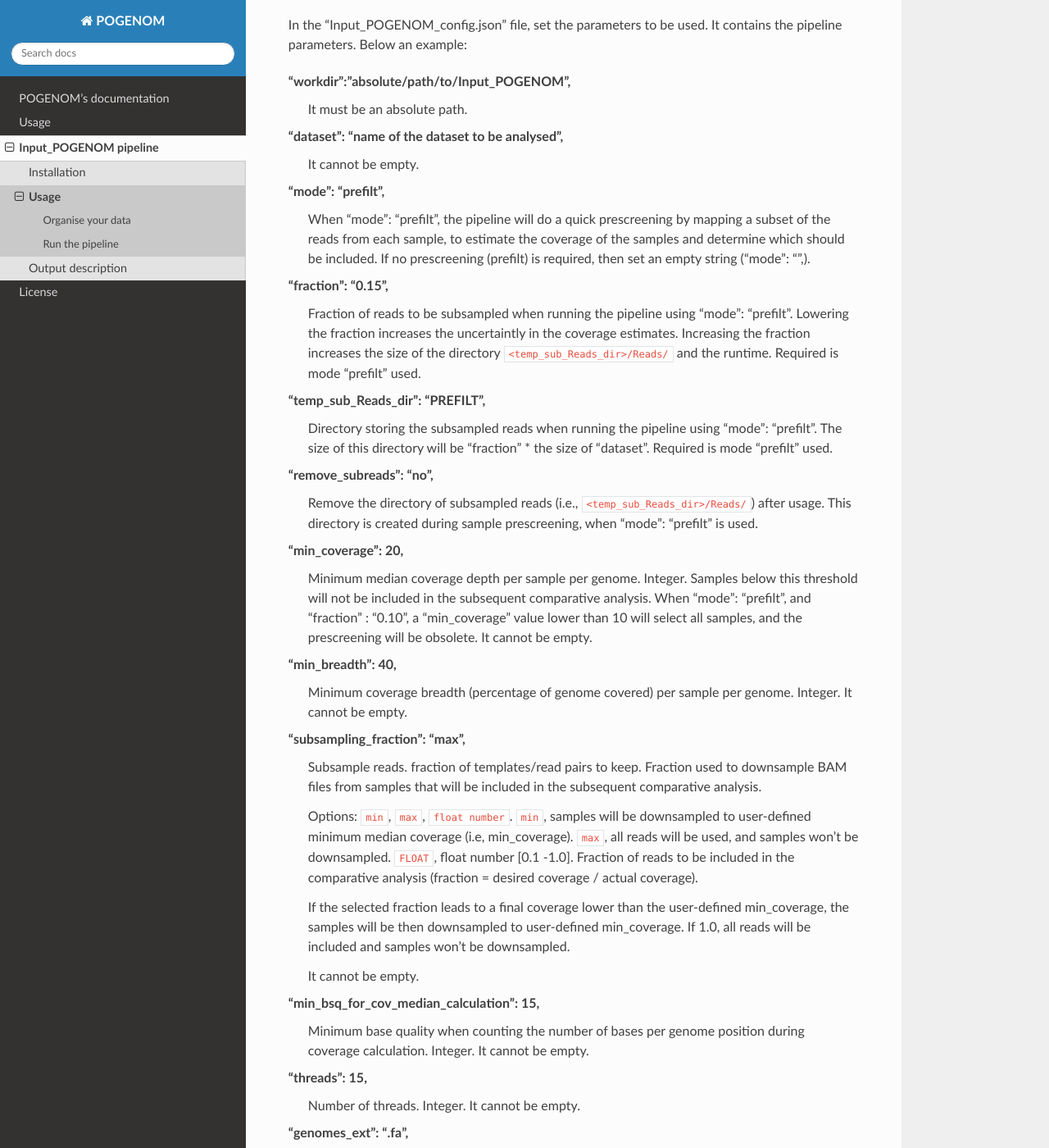
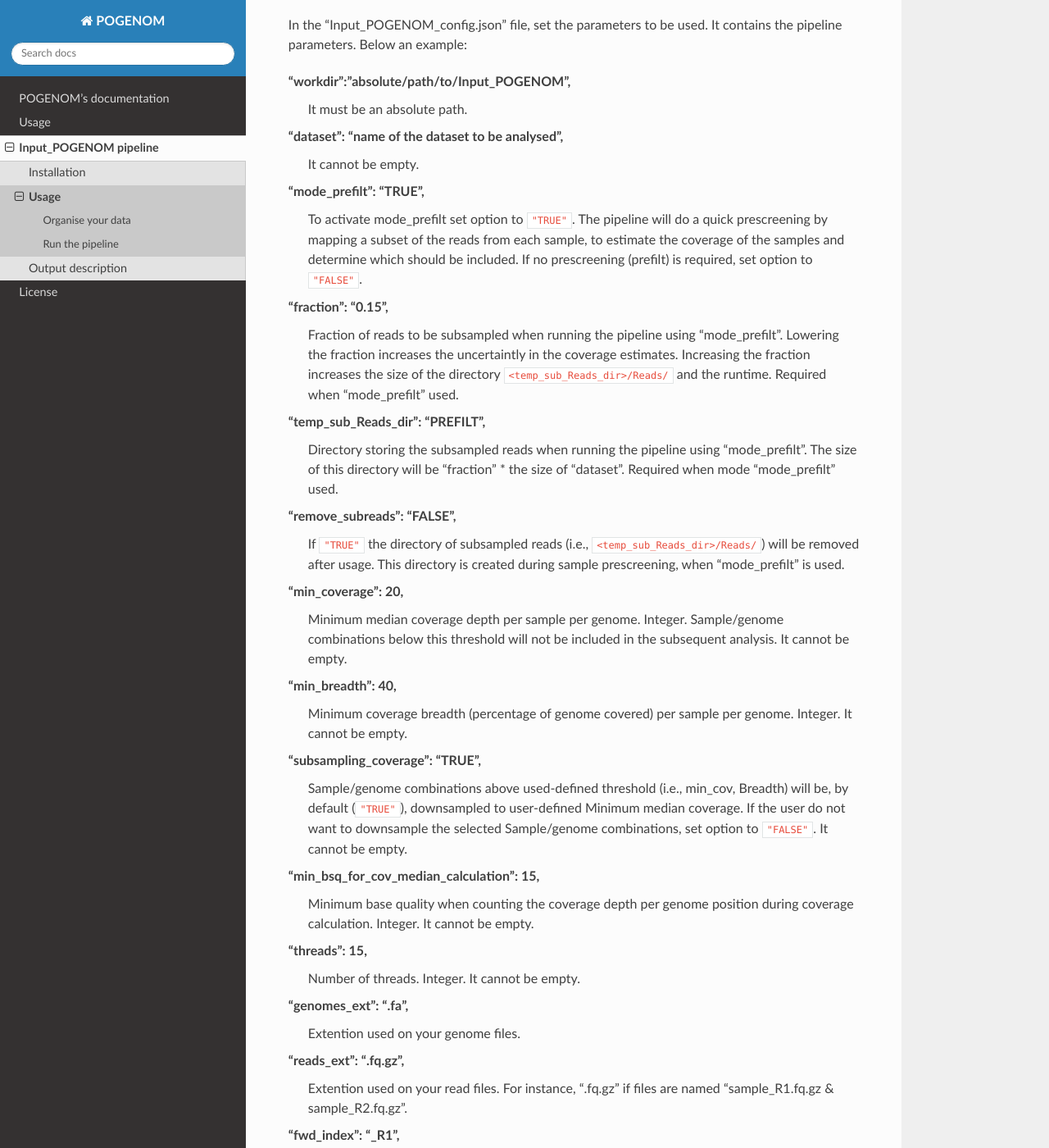
Before and after one commit to EnvGen/POGENOM, a Sphinx documentation site: the page built from docs/source/Input_POGENOM_Usage.rst, in a window 1280 px wide and 1400 px high, scrolled down 1949 px. Shown: the whole window at 82% size. Built offline with Sphinx 7.4.7 and the Read the Docs theme 2.0.0, drawn with Linux system fonts in a browser that asks for light colours; some of the changed text lies outside the part shown.

Commit message:
subsampling updated

```diff
--- a/docs/source/Input_POGENOM_Usage.rst
+++ b/docs/source/Input_POGENOM_Usage.rst
@@ -75,48 +75,39 @@ In the "Input_POGENOM_config.json" file, set the parameters to be used. It conta
 "dataset": "name of the dataset to be analysed",
   It cannot be empty.
 
-"mode": "prefilt",
-  When "mode": "prefilt", the pipeline will do a quick prescreening by mapping a subset of the reads from each sample, to estimate the     coverage of the samples and determine which should be included.
-  If no prescreening (prefilt) is required, then set an empty string ("mode": "",).
+"mode_prefilt": "TRUE",
+  To activate mode_prefilt set option to ``"TRUE"``.
+  The pipeline will do a quick prescreening by mapping a subset of the reads from each sample, to estimate the     coverage of the samples and determine which should be included.
+  If no prescreening (prefilt) is required, set option to ``"FALSE"``.
 
 "fraction": "0.15",
-  Fraction of reads to be subsampled when running the pipeline using "mode": "prefilt".
+  Fraction of reads to be subsampled when running the pipeline using "mode_prefilt".
   Lowering the fraction increases the uncertaintly in the coverage estimates.
   Increasing the fraction increases the size of the directory ``<temp_sub_Reads_dir>/Reads/`` and the runtime.
-  Required is mode "prefilt" used.
+  Required when "mode_prefilt" used.
 
 "temp_sub_Reads_dir": "PREFILT",
-  Directory storing the subsampled reads when running the pipeline using "mode": "prefilt". The size of this directory will be    "fraction" * the size of "dataset".
-  Required is mode "prefilt" used.
+  Directory storing the subsampled reads when running the pipeline using "mode_prefilt". The size of this directory will be    "fraction" * the size of "dataset".
+  Required when mode "mode_prefilt" used.
 
-"remove_subreads": "no",
-  Remove the directory of subsampled reads (i.e., ``<temp_sub_Reads_dir>/Reads/``) after usage. This directory is created during sample prescreening, when "mode": "prefilt" is used.
+"remove_subreads": "FALSE",
+  If ``"TRUE"`` the directory of subsampled reads (i.e., ``<temp_sub_Reads_dir>/Reads/``) will be removed after usage. This directory is created during sample prescreening, when "mode_prefilt" is used.
 
 "min_coverage": 20,
-  Minimum median coverage depth per sample per genome. Integer. Samples below this threshold will not be included in the subsequent comparative analysis.
-  When "mode": "prefilt", and "fraction" : "0.10", a "min_coverage" value lower than 10 will select all samples, and the prescreening will be obsolete.
+  Minimum median coverage depth per sample per genome. Integer. Sample/genome combinations below this threshold will not be included in the subsequent analysis.
   It cannot be empty.
 
 "min_breadth": 40,
   Minimum coverage breadth (percentage of genome covered) per sample per genome. Integer.
   It cannot be empty.
 
-"subsampling_fraction": "max",
-  Subsample reads. fraction of templates/read pairs to keep.
-  Fraction used to downsample BAM files from samples that will be included in the subsequent comparative analysis.
-
-  Options: ``min``, ``max``, ``float number``.
-  ``min``, samples will be downsampled to user-defined minimum median coverage (i.e, min_coverage).
-  ``max``, all reads will be used, and samples won't be downsampled.
-  ``FLOAT``, float number [0.1 -1.0]. Fraction of reads to be included in the comparative analysis (fraction = desired coverage / actual coverage).
-
-  If the selected fraction leads to a final coverage lower than the user-defined min_coverage, the samples will be then downsampled to user-defined min_coverage.
-  If 1.0, all reads will be included and samples won't be downsampled.
-
+"subsampling_coverage": "TRUE",
+  Sample/genome combinations above used-defined threshold (i.e., min_cov, Breadth) will be, by default (``"TRUE"``), downsampled to user-defined Minimum median coverage.
+  If the user do not want to downsample the selected Sample/genome combinations, set option to ``"FALSE"``.
   It cannot be empty.
 
 "min_bsq_for_cov_median_calculation": 15,
-  Minimum base quality when counting the number of bases per genome position during coverage calculation. Integer. It cannot be empty.
+  Minimum base quality when counting the coverage depth per genome position during coverage calculation. Integer. It cannot be empty.
 
 "threads": 15,
   Number of threads. Integer. It cannot be empty.
@@ -135,7 +126,7 @@ In the "Input_POGENOM_config.json" file, set the parameters to be used. It conta
 
 "bowtie2_params": "--ignore-quals --mp 1,1 --np 1 --rdg 0,1 --rfg 0,1 --score-min L,0,-0.05",
   Bowtie2 mapping parameters. The –score-min then gives the minimum score that is allowed to report an alignment.
-  Here, It represents a 95% identity threshold.
+  Here, it represents a 95% identity threshold.
   For more information visit http://bowtie-bio.sourceforge.net/bowtie2/manual.shtml
 
 "mapqual": 20,
@@ -153,8 +144,9 @@ In the "Input_POGENOM_config.json" file, set the parameters to be used. It conta
   The flag ``-q --min-base-quality Q``, exclude alleles from analysis if their supporting base quality is less than Q.
 
 "vcffilter_qual": "'QUAL > 20'"
-  Filtering variant calling. It cannot be empty.
+  Filtering variant calling.
   Here it removes any sites with an estimated probability of not being polymorphic less than Phred 20 (corresponding to 99% probability of being a real SNP).
+  It cannot be empty.
 
 "snakemake_extra_params": "<command line 1>, <command line 2>"
   Snakemake extra command line options (comma-separated) to be used. If you don't want to use any extra command line, set an empty string, "snakemake_extra_params": "".
```
Also changed, not shown: other parts of docs/source/Input_POGENOM_Usage.rst (+1 -1 lines), docs/source/Input_POGENOM_Output_description.rst (+6 -6 lines), 8 other files.
